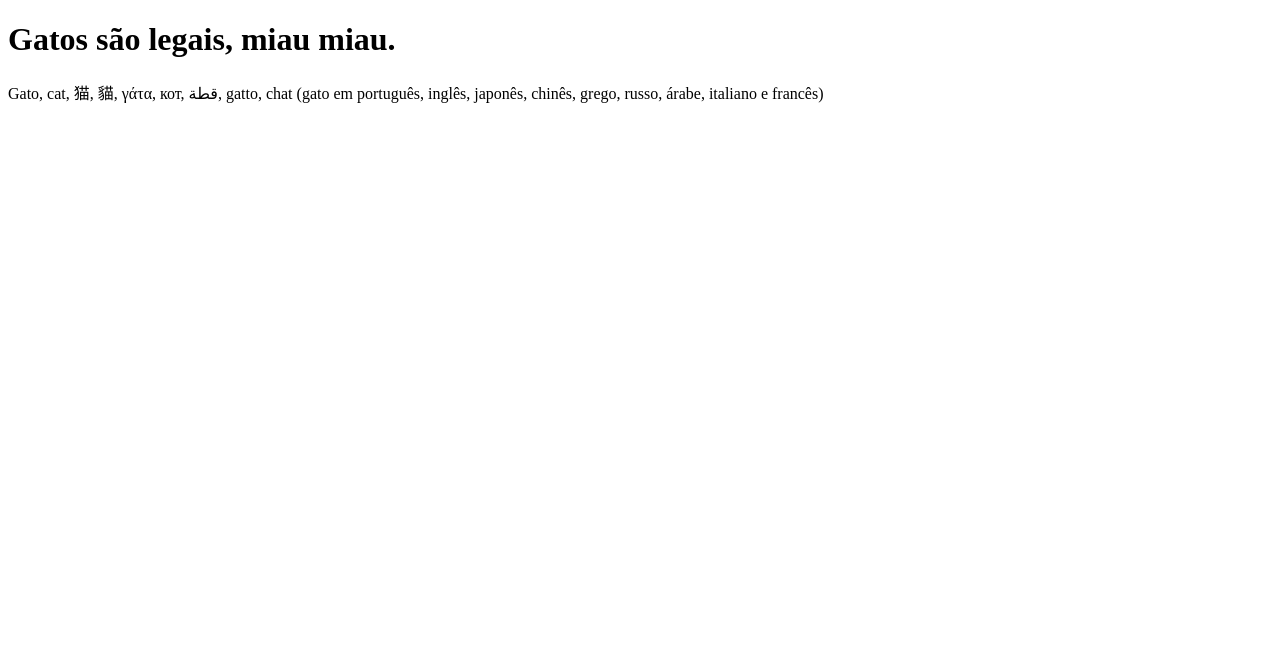
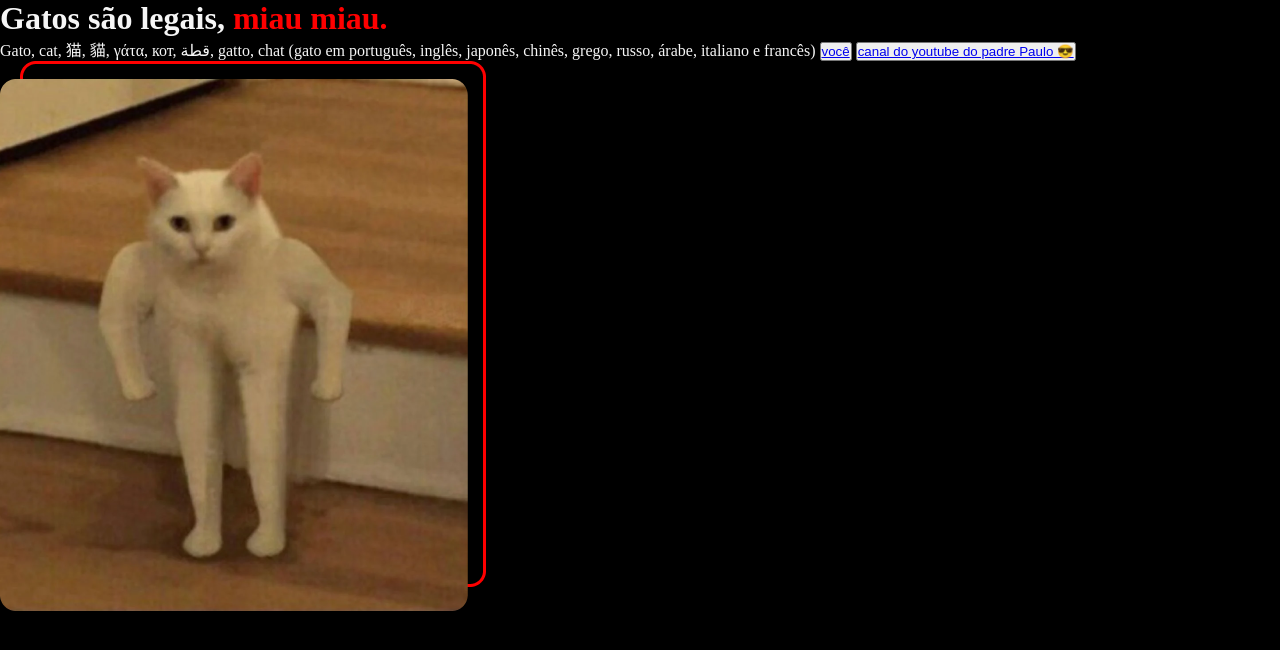
Before and after one commit to jotinhakdlk/gato, a plain HTML site: page index.html in a window 1280 px wide. Drawn offline with Linux system fonts and the light colour scheme.

Commit message:
Add files via upload

```diff
--- a/index.html
+++ b/index.html
@@ -11,9 +11,12 @@
 
     </header>
     <main>
-        <h1>Gatos são legais, miau miau.<br></h1>
+        <h1>Gatos são legais,<strong> miau miau.</strong><br></h1>
         <p>Gato, cat, 猫, 貓, γάτα, кот, قطة, gatto, chat
             (gato em português, inglês, japonês, chinês, grego, russo, árabe, italiano e francês)</ps>
+            <button><a href="https://media.tenor.com/J2SMf2oW7XkAAAAi/cat-stare.gif" target="_blank">você</a></button>
+            <button><a href="https://www.youtube.com/user/padrepauloricardo" target="_blank">canal do youtube do padre Paulo 😎</a></button>
+            <img src="Imagem.png" alt="Gato bípede">
     </main>
     <footer>
 
--- a/style.css
+++ b/style.css
@@ -1,3 +1,17 @@
+*{
+    margin: 0;
+    padding: 0;
+}
+
 body{
+    background-color: black;
+    color: #f6f6f6;
+}
 
+strong{
+    color: #FF0000;
 }
+
+button{
+    href{color: #FF0000;}
+}
```
